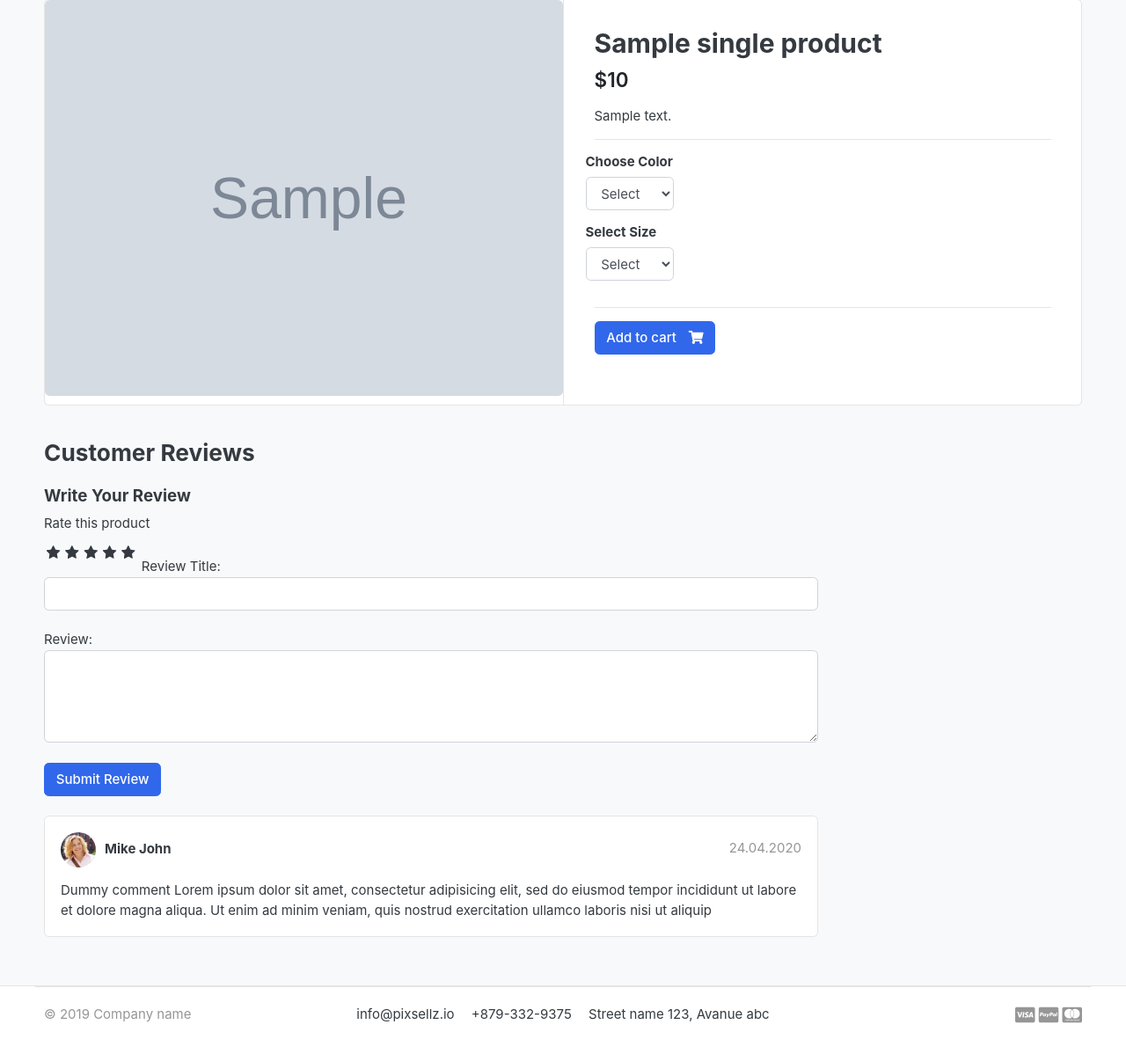
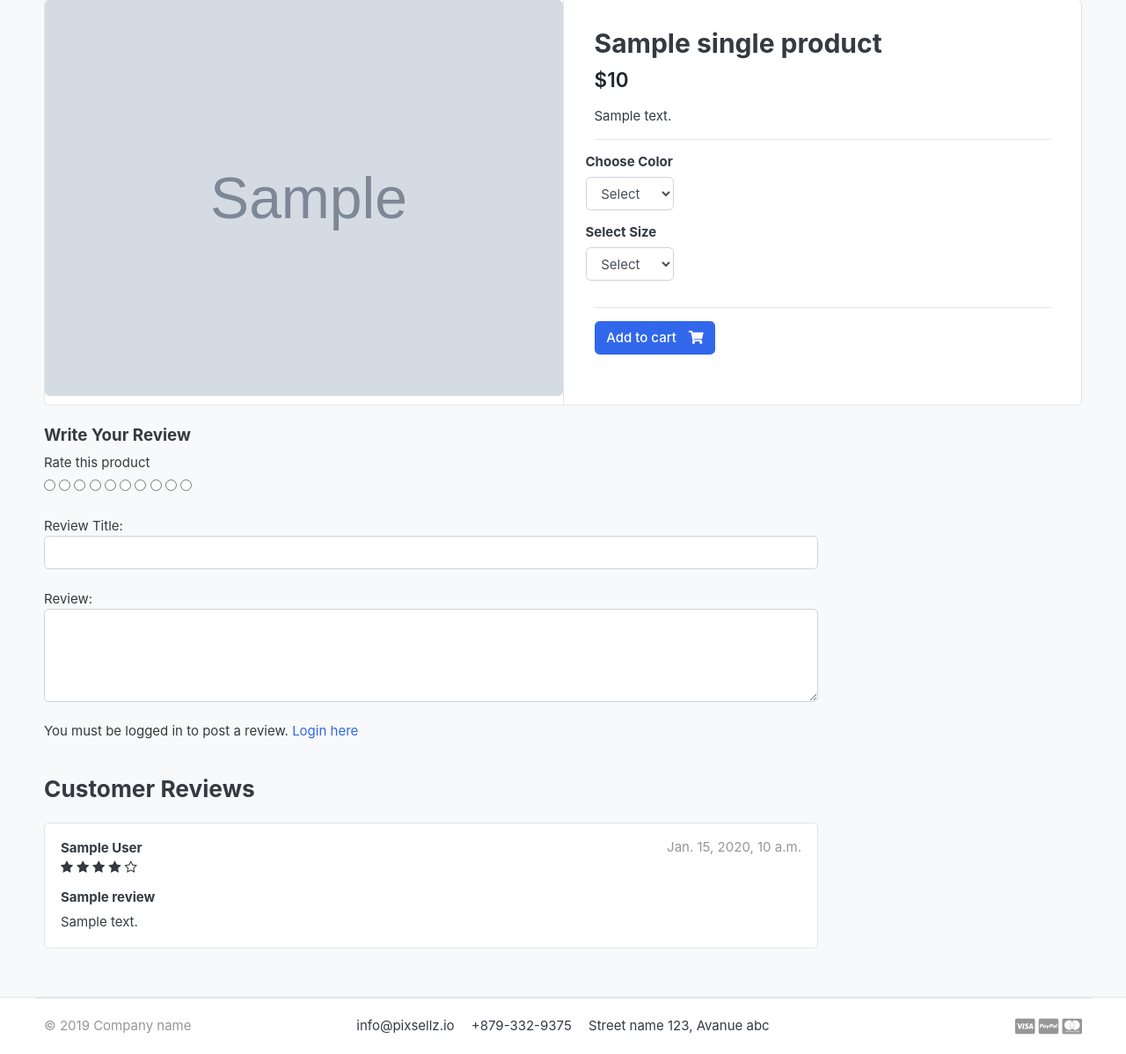
Before and after one commit to rubenba2/GreatKart, a Django app: template templates/store/product_detail.html in a window 1280 px wide. Shown: the part 159-1357 px from the top of the page at 88% size. Before the commit the page ends 1322 px from the top, so only its background shows below. Run offline with Django 3.2, Linux system fonts and the light colour scheme; the template is opened without the code that fills it: most values are stand-ins (such as "Sample title", 1, 10 or a date in 2020); grey boxes marked "Sample" are stand-in pictures; some libraries are stand-ins or nearby versions; some web fonts are replaced.

Commit message:
Section21 finished

```diff
--- a/accounts/models.py
+++ b/accounts/models.py
@@ -62,6 +62,10 @@ class Account(AbstractBaseUser):
     def __str__(self):  #Shows the object in the html template to show it prepopulated.
         return self.email
 
+
+    def full_name(self):
+        return f'{self.first_name} {self.last_name}'
+
     def has_perm(self, perm, obj=None):
         return self.is_admin
 
--- a/static/css/custom.css
+++ /dev/null
@@ -1,46 +0,0 @@
-/* Hide Radio button */
-.rate > input{
-  display: none;
-}
-
-.rate{
-  display: inline-block;;
-  border: 0;
-}
-
-.rate > label{
-  float: right;
-}
-
-/* Showing the stars */
-.rate > label:before{
-  display: inline-block;
-  font-size: 1.1rem;
-  font-family: FontAwesome;
-  content: "\f005";
-  margin:0;
-  padding:0.3rem .2rem;
-  cursor: pointer;
-}
-
-/* Half star */
-.rate .half:before{
-  content: "\f089";
-  position: absolute;
-  padding-right: 0;
-}
-
-/* Click and hover */
-input:checked ~ label, label:hover ~ label{
-  color: #ffb503;
-}
-
-/* hover hightlight */
-input:checked + label:hover, input:checked ~ label:hover,input:checked ~ label:hover ~ label,
-label:hover ~ input:checked ~ label{
-  color: #cc9000;
-}
-
-.rating-star i{
-  color: #ffb503 !important;
-}
--- a/store/urls.py
+++ b/store/urls.py
@@ -7,4 +7,5 @@ urlpatterns = [
    path('category/<slug:category_slug>/', views.store, name='products_by_category'),
    path('category/<slug:category_slug>/<slug:product_slug>/', views.product_detail, name='product_detail'),
    path('search/', views.search, name='search'),
+   path('submit_review/<int:product_id>/', views.submit_review, name='submit_review'),
 ]
--- a/templates/store/product_detail.html
+++ b/templates/store/product_detail.html
@@ -81,12 +81,7 @@
 <div class="row">
 			<div class="col-md-9">
 
-	<header class="section-heading">
-		<h3>Customer Reviews </h3>
-
-	</header>
-
-	<form class="" action="index.html" method="POST">
+	<form class="" action="{% url 'submit_review' single_product.id %}" method="POST">
 			{% csrf_token %}
 			<h5>Write Your Review</h5>
 			<div>
@@ -104,36 +99,56 @@
 					<input type="radio" name="rating" id="rating2" value="1" required /><label for="rating2" title="1"></label>
 					<input type="radio" name="rating" id="rating1" value="0.5" required /><label for="rating1" title="0.5" class="half"></label>
 				</div>
-
+				<br>
 				Review Title:
 				<input type="text" class="form-control" name="subject">
 				<br>
 				Review:
 				<textarea name="review" rows="4" class="form-control"></textarea>
 				<br>
-				<input type="submit" value="Submit Review" class='btn btn-primary'>
+				{% if user.is_authenticated %}
+					{% if orderproduct %}
+						<input type="submit" value="Submit Review" class='btn btn-primary'>
+					{% else %}
+						<p>You must purchase this product to post a review.</p>
+					{% endif %}
+				{% else %}
+				<p>You must be logged in to post a review. <span><a href="{% url 'login' %}">Login here</a></span></p>
+				{% endif %}
 			</div>
+			{% include 'includes/alerts.html' %}
 	</form>
 	<br>
 
+	<header class="section-heading">
+		<h3>Customer Reviews </h3>
+	</header>
+	{% for review in reviews %}
 	<article class="box mb-3">
 		<div class="icontext w-100">
-			<img src="{% static './images/avatars/avatar1.jpg' %} " class="img-xs icon rounded-circle">
 			<div class="text">
-				<span class="date text-muted float-md-right">24.04.2020 </span>
-				<h6 class="mb-1">Mike John </h6>
+				<span class="date text-muted float-md-right">{{review.updated_at}} </span>
+				<h6 class="mb-1">{{review.user.full_name}} </h6>
+				<div class="rating-star">
+					<span>
+						<i class='fa fa-star{% if review.rating == 0.5%}-half-0{% elif review.rating < 1 %}-o {% endif %}' aria-hidden='true'></i>
+						<i class='fa fa-star{% if review.rating == 1.5%}-half-0{% elif review.rating < 2 %}-o {% endif %}' aria-hidden='true'></i>
+						<i class='fa fa-star{% if review.rating == 2.5%}-half-0{% elif review.rating < 3 %}-o {% endif %}' aria-hidden='true'></i>
+						<i class='fa fa-star{% if review.rating == 3.5%}-half-0{% elif review.rating < 4 %}-o {% endif %}' aria-hidden='true'></i>
+						<i class='fa fa-star{% if review.rating == 4.5%}-half-0{% elif review.rating < 5 %}-o {% endif %}' aria-hidden='true'></i>
 
+					</span>
+				</div>
 			</div>
 		</div> <!-- icontext.// -->
 		<div class="mt-3">
+			<h6>{{review.subject}}</h6>
 			<p>
-				Dummy comment Lorem ipsum dolor sit amet, consectetur adipisicing elit, sed do eiusmod
-				tempor incididunt ut labore et dolore magna aliqua. Ut enim ad minim veniam,
-				quis nostrud exercitation ullamco laboris nisi ut aliquip
+				{{review.review}}
 			</p>
 		</div>
 	</article>
-
+	{% endfor %}
 
 
 	</div> <!-- col.// -->
```
Also changed, not shown: store/views.py (+42 -3 lines), db.sqlite3.
